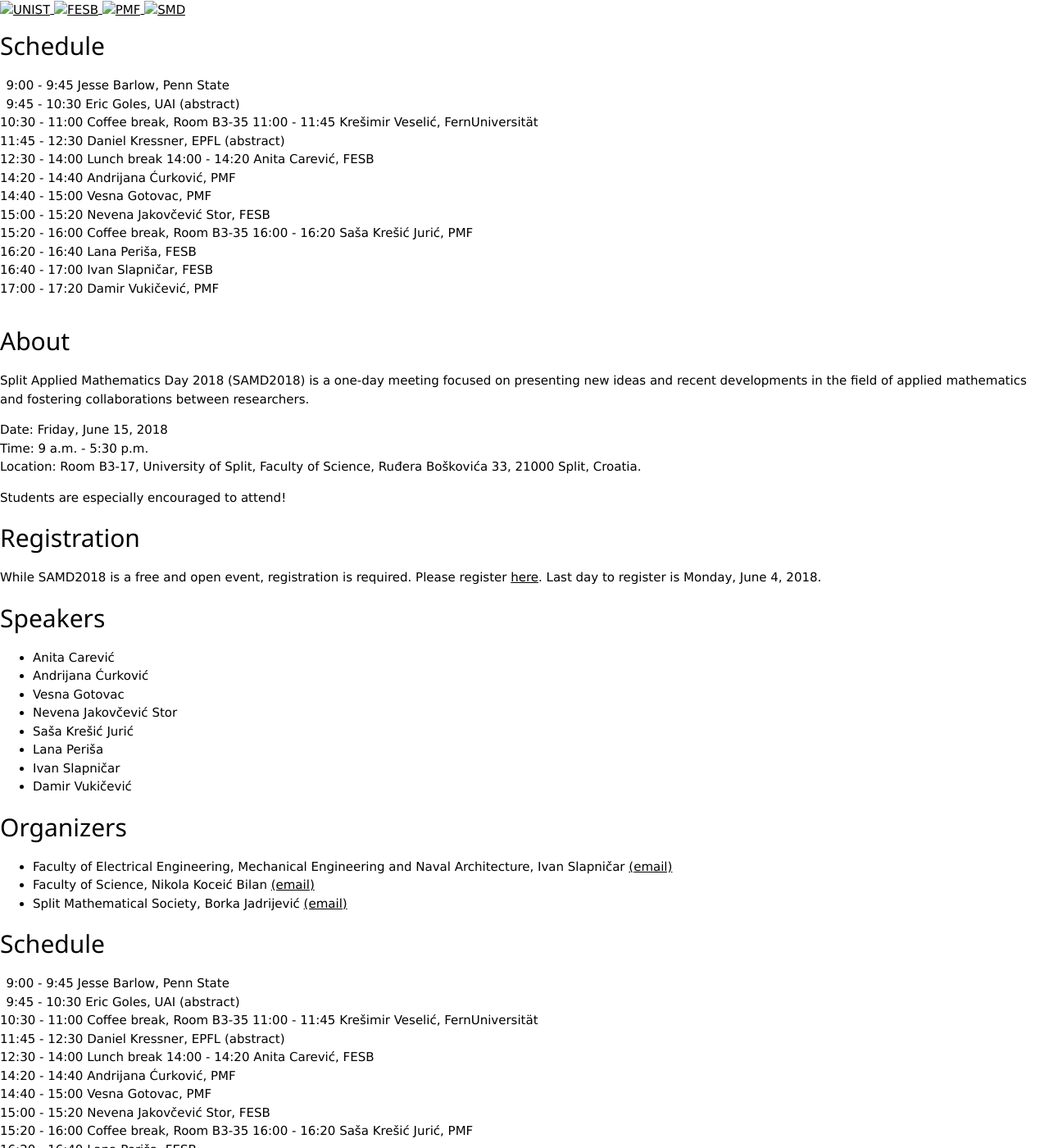
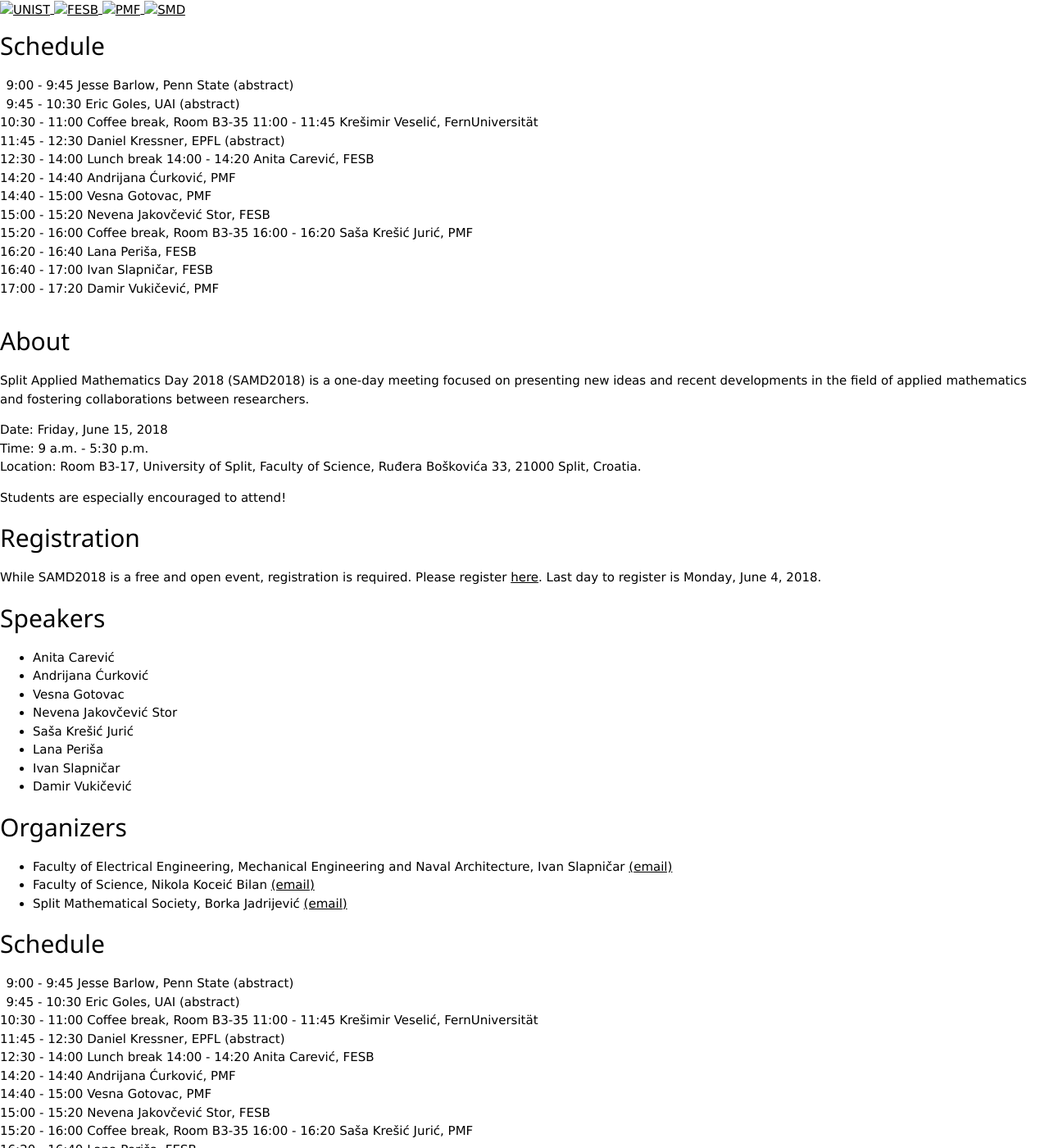
Before and after one commit to ivanslapnicar/SAMD2018, a Jekyll site: the page built from _posts/2018-05-03-schedule.markdown, in a window 1280 px wide and 1400 px high. Shown: the whole window at 82% size. Built offline with Jekyll 4.4.1, drawn with Linux system fonts in a browser that asks for light colours; nearby versions of some CDN libraries; library files that are not in the unit come from our copies; formulas are drawn with MathJax 3; some of the changed lines change nothing that is shown.

Commit message:
Abtract.

```diff
--- /dev/null
+++ b/_includes/JesseBarlow.html
@@ -0,0 +1,27 @@
+<div id="JesseBarlow" class="w3-modal">
+  <div class="w3-modal-content">
+    <div class="w3-container">
+      <span onclick="document.getElementById('JesseBarlow').style.display='none'" class="w3-button w3-display-topright">&times;</span>
+
+<!--\newcommand{\mat}[2]{\mathbf{R}^{#1 \times #2}}
+\title{A class of modified Gram-Schmidt algorithms and their analysis}
+\author{Jesse L. Barlow \\ Computer Science and Engineering \\ The Pennsylvania State University \\ University Park, PA 16802}
+\begin{document}
+\maketitle-->
+
+<h3>A class of modified Gram-Schmidt algorithms and their analysis</h3>
+
+<p><i>Jesse L. Barlow, Computer Science and Engineering, The Pennsylvania State University </i></p>
+
+<p>We develop a block modified  Gram-Schmidt (BMGS) algorithm to factor
+a full column rank matrix $X \in \mathbf{R}^{m\times n}$, $m \geq n$, into $Q \in \mathbf{R}^{m\times n}$  and upper triangular  $R \in \mathbf{R}^{m\times n}$
+such that
+\begin{equation}
+X = QR
+\label{eq:QRfact}
+\end{equation}
+and, in exact arithmetic, $Q$ is <i>left orthogonal</i>, i.e,  $Q^T Q=I_n$. The BLAS-3 algorithm builds upon block Householder representation of Schreiber and Van Loan [R. Schreiber and C.F. Van Loan, A storage-efficient WY representation for products of Householder transformations, SIAM J. Sci. Stat. Computing,10:53--57,1989]  and an observation by Charles Sheffield analyzed by Paige [C.C. Paige, A useful form of unitary matrix from any sequence of unit 2-norm $n$-vectors, SIAM J. Matrix Anal. Appl., 31(2):565--583, 2009] about the relationship between modified Gram-Schmidt and Householder QR factorization. Using the Sheffield framework, we show that the BMGS has a similar relationship to Householder QR factorization and thus has similar error analysis properties to modified Gram-Schmidt.</p>
+
+    </div>
+  </div>
+</div>
--- a/_includes/header.html
+++ b/_includes/header.html
@@ -28,6 +28,11 @@
     </script>
     <script async defer
     src="https://maps.googleapis.com/maps/api/js?key=AIzaSyDsekEYMgjbGhpjCy8i7j6r4u2EsKyKnC8&callback=initMap">
+	</script>
+	<script type="text/x-mathjax-config">
+  		MathJax.Hub.Config({tex2jax: {inlineMath: [['$','$'], ['\\(','\\)']]}});
+	</script>
+	<script type="text/javascript" async src="https://cdnjs.cloudflare.com/ajax/libs/mathjax/2.7.4/latest.js?config=TeX-MML-AM_CHTML">
 	</script>
   </head>
 
--- a/_layouts/default.html
+++ b/_layouts/default.html
@@ -19,6 +19,7 @@
   </div>
 </div>
 
+ {% include JesseBarlow.html %}
  {% include EricGoles.html %}
  {% include DanielKressner.html %}
 
--- a/_posts/2018-05-03-schedule.markdown
+++ b/_posts/2018-05-03-schedule.markdown
@@ -6,7 +6,7 @@
 
 ## Schedule
 
-&ensp;9:00 - 9:45 Jesse Barlow, Penn State
+&ensp;9:00 - 9:45 Jesse Barlow, Penn State <a class="abstract" onclick="document.getElementById('JesseBarlow').style.display='block'" >(abstract)</a>
 &ensp;9:45 - 10:30 Eric Goles, UAI <a class="abstract" onclick="document.getElementById('EricGoles').style.display='block'" >(abstract)</a>
 <span class="break">10:30 - 11:00 Coffee break, Room B3-35</span>
 11:00 - 11:45 Krešimir Veselić, FernUniversit&auml;t
```
